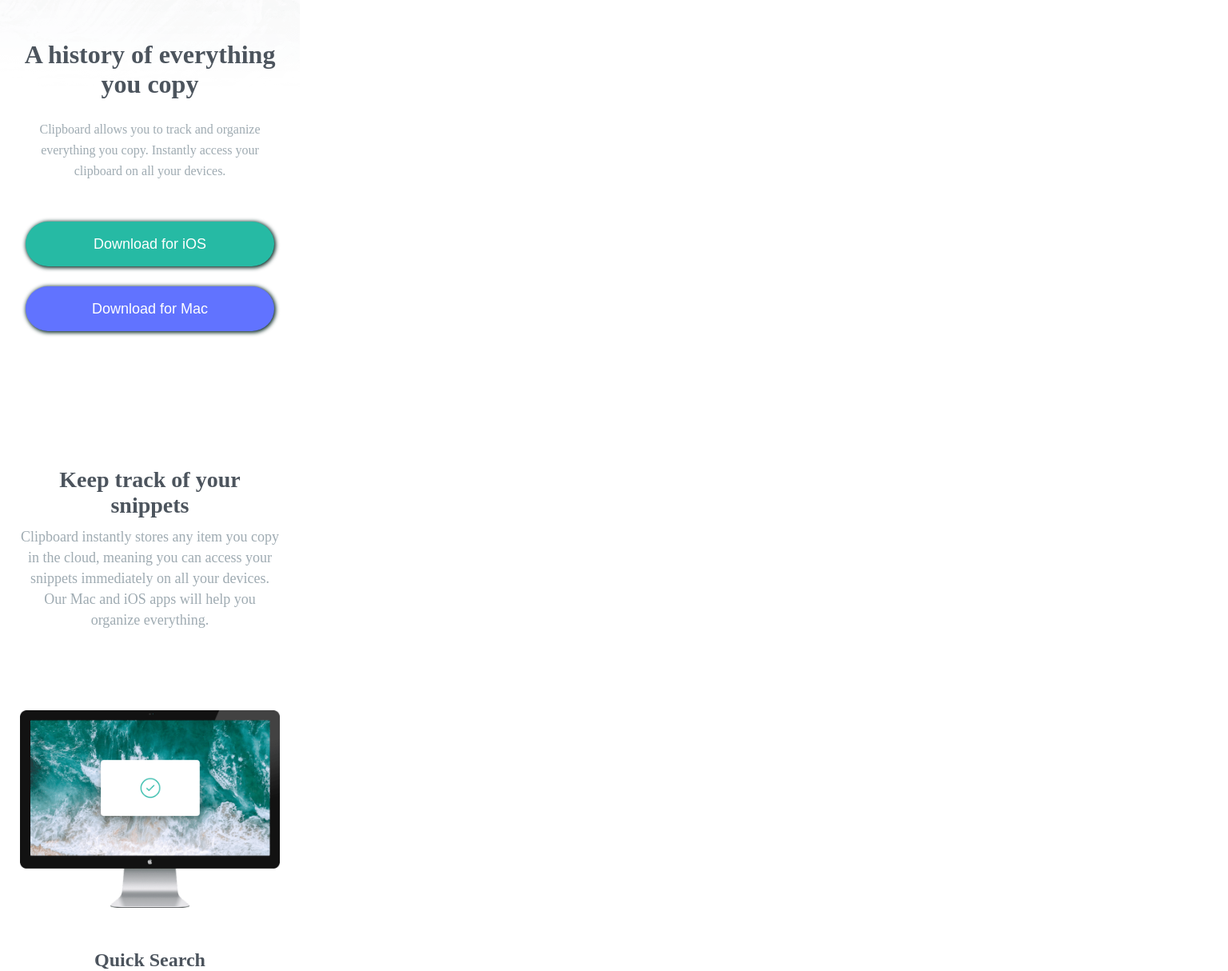
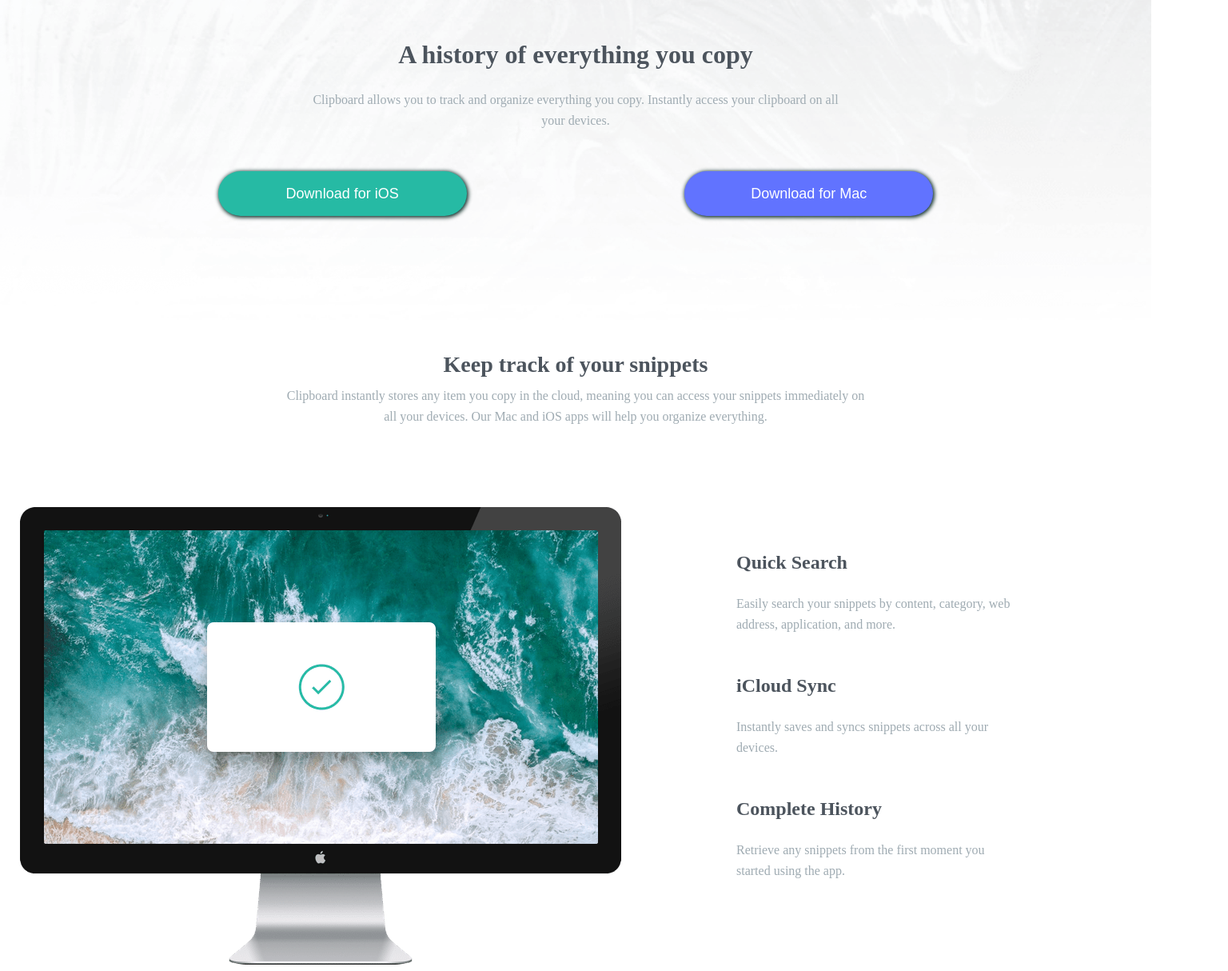
Before and after one commit to bryanloyd/ClipboardLandingPage, a React (Create React App) app: page / in a window 1536 px wide. Shown: the part 247-1461 px from the top of the page at 80% size. Built offline with nearby package versions, Linux system fonts and the light colour scheme; a web font is replaced by a local one.

Commit message:
Responsive Design Update

```diff
--- a/src/App.css
+++ b/src/App.css
@@ -1,3 +1,21 @@
 .app {
   max-width: 375px;
 }
+
+@media (min-width: 768px) {
+  .app {
+    max-width: 768px;
+  }
+}
+
+@media (min-width: 1024px) {
+  .app {
+    max-width: 1024px;
+  }
+}
+
+@media (min-width: 1440px) {
+  .app {
+    max-width: 1440px;
+  }
+}
--- a/src/Components/Snippets.js
+++ b/src/Components/Snippets.js
@@ -12,11 +12,11 @@ const Snippets = () => {
           iOS apps will help you organize everything.
         </p>
       </div>
-      <section>
+      <section className="snippets-features">
         <div>
           <img src={imac} alt="" />
         </div>
-        <div>
+        <div className="snippets-features_list">
           <h5>Quick Search</h5>
           <p>
             Easily search your snippets by content, category, web address,
--- a/src/Components/Supercharge.js
+++ b/src/Components/Supercharge.js
@@ -10,12 +10,13 @@ const Supercharge = () => {
         <h4>Supercharge your workflow</h4>
         <p>We've got the tools to boost your productivity.</p>
       </div>
+      <section className="supercharge-features">
         <div>
           <img src={blacklist} alt="" />
           <h5>Create Blacklists</h5>
           <p>
-          Ensure sensitive information never makes its way to your clipboard by
-          excluding certain sources.
+            Ensure sensitive information never makes its way to your clipboard
+            by excluding certain sources.
           </p>
         </div>
         <div>
@@ -28,8 +29,11 @@ const Supercharge = () => {
         <div>
           <img src={preview} alt="" />
           <h5>Sneak Preview</h5>
-        <p>Quick preview of all snippets on your Clipboard for easy access.</p>
+          <p>
+            Quick preview of all snippets on your Clipboard for easy access.
+          </p>
         </div>
+      </section>
     </div>
   );
 };
--- a/src/index.css
+++ b/src/index.css
@@ -62,7 +62,7 @@ h6 {
 }
 
 p {
-  font-size: 1.8rem;
+  font-size: 1.6rem;
   line-height: 2.6rem;
   color: hsl(201, 11%, 66%);
 }
@@ -249,3 +249,69 @@ img {
   filter: invert(61%) sepia(44%) saturate(654%) hue-rotate(121deg)
     brightness(91%) contrast(90%);
 }
+
+/* Tablet View */
+@media (min-width: 768px) {
+  .header {
+    background-image: url(./images/bg-header-desktop.png);
+    background-size: cover;
+  }
+
+  .header-buttons {
+    display: flex;
+    align-items: center;
+    justify-content: space-evenly;
+  }
+}
+
+/* Large Tablet - Laptop View */
+@media (min-width: 1024px) {
+  .header p,
+  .snippets p,
+  .access p,
+  .supercharge p,
+  .clipboard p {
+    max-width: 730px;
+    margin-left: auto;
+    margin-right: auto;
+  }
+}
+
+/* Desktop View */
+@media (min-width: 1440px) {
+  .snippets-features {
+    display: flex;
+    margin: auto;
+  }
+
+  .snippets-features_list {
+    max-width: 350px;
+    text-align: left;
+    margin: auto;
+  }
+
+  .supercharge-features {
+    display: flex;
+  }
+  .supercharge-features div {
+    max-width: 350px;
+    margin-left: auto;
+    margin-right: auto;
+  }
+
+  .companies {
+    display: flex;
+    align-items: center;
+    justify-content: space-around;
+  }
+
+  .footer {
+    display: flex;
+    align-items: center;
+    justify-content: space-around;
+  }
+
+  .footer-social img {
+    padding: 15px;
+  }
+}
```
Lines whose indentation alone changed are shown as unchanged.
